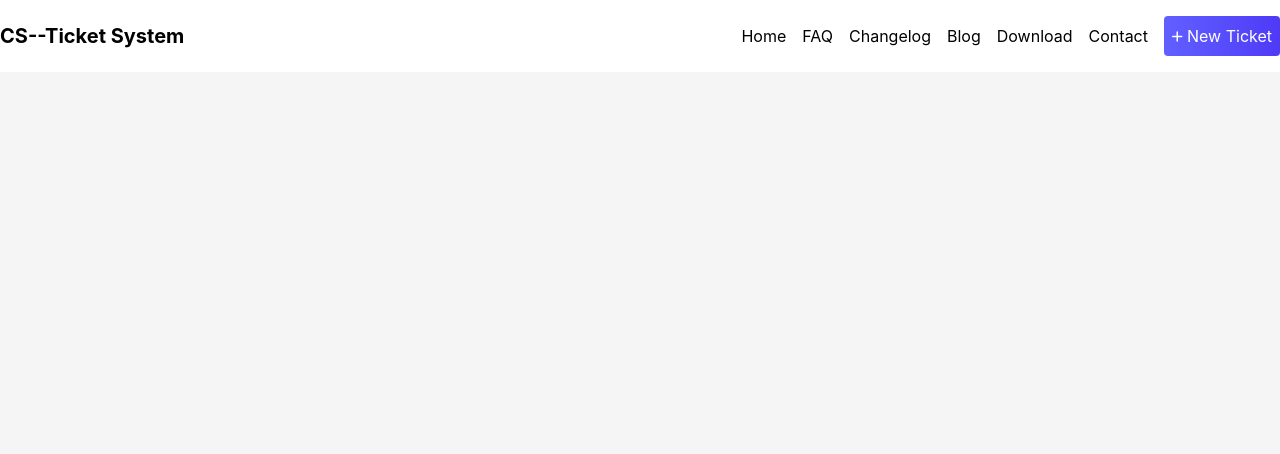
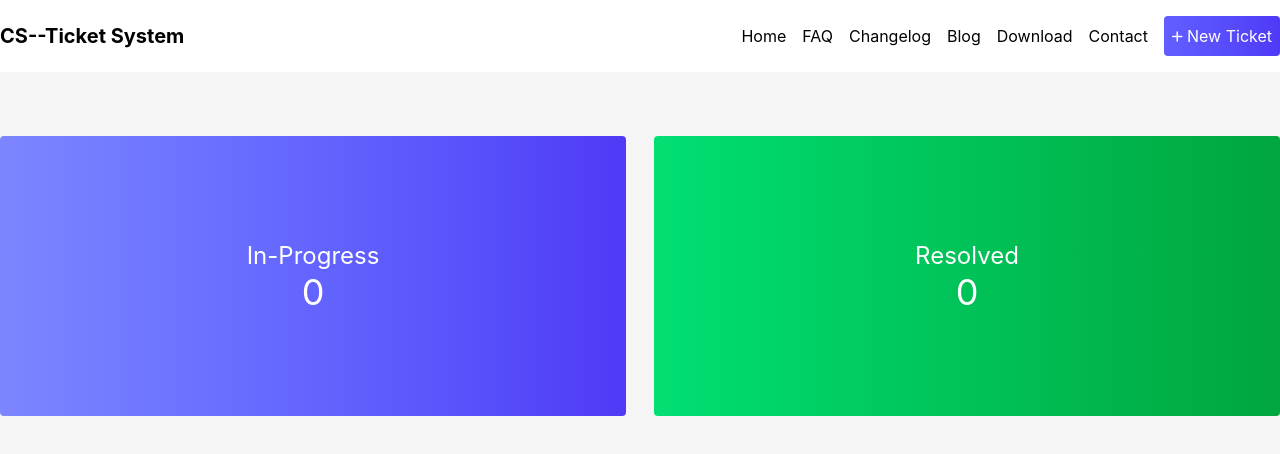
Before and after one commit to enamul-dev/Customer-Support-Zone, a React (Vite) app: page / in a window 1280 px wide. Shown: the top 454 px of the page. Built offline with nearby package versions, Linux system fonts and the light colour scheme.

Commit message:
progress and resolved section added

```diff
--- a/src/App.jsx
+++ b/src/App.jsx
@@ -21,10 +21,28 @@
               <li>Download</li>
               <li>Contact</li>
             </ul>
-            <button className='bg-gradient-to-r from-indigo-500 to-indigo-600 text-white px-2 py-2 rounded'><i class="fa-solid fa-plus pr-2 fa-xs"></i>New Ticket</button>
+            <button className='bg-linear-to-r from-indigo-500 to-indigo-600 text-white px-2 py-2 rounded'><i class="fa-solid fa-plus pr-2 fa-xs"></i>New Ticket</button>
           </div>
         </nav>
       </header>
+
+      {/* In progress and Resolved section */}
+
+      <section>
+        <div className='flex flex-col md:flex-row container justify-between gap-7 py-16'>
+          <div className='bg-linear-to-r from-indigo-400 to-indigo-600 text-white rounded w-200 h-70 flex flex-col justify-center items-center'>
+            <h1 className='text-2xl'>In-Progress</h1>
+            <p className='text-4xl'>0</p>
+          </div>
+          <div className='bg-linear-to-r from-green-400 to-green-600 text-white  rounded w-200 h-70 flex flex-col justify-center items-center'>
+            <h1 className='text-2xl'>Resolved</h1>
+            <p className='text-4xl'>0</p>
+        </div>
+        </div>
+
+      </section>
+
+
     </>
   )
 }
```
